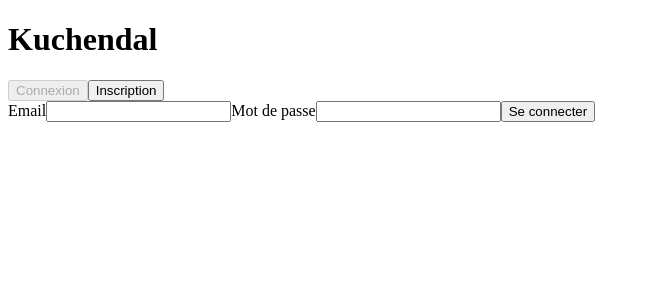
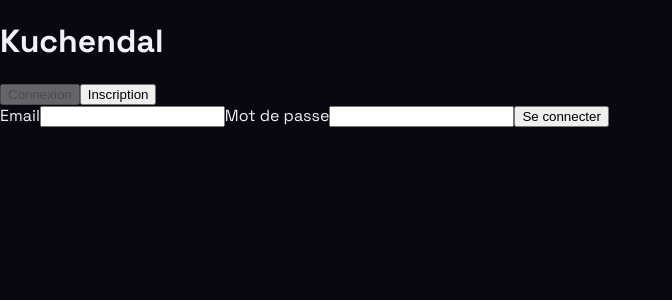
Before and after one commit to Sceptik23/kuchendal, a Next.js app in the folder apps/web/: page / in a window 1280 px wide. Shown: the top 300 px of the page, without its empty margins (0-672 px from the left). Built offline with nearby package versions, Linux system fonts and the light colour scheme; no server answers.

Commit message:
feat(ui): add design tokens and load Bungee/Space Grotesk fonts

```diff
--- a/apps/web/app/globals.css
+++ b/apps/web/app/globals.css
@@ -1,3 +1,12 @@
+@import '@kuhhandel/ui/src/tokens.css';
+
+body {
+  margin: 0;
+  background: var(--kd-bg);
+  color: var(--kd-text);
+  font-family: var(--kd-font-body);
+}
+
 /* 06_AUDIO_VFX.md §3: brief cosmetic pulse for a rare event's spotlight moment. */
 @keyframes pulse {
   0% {
--- a/apps/web/app/layout.tsx
+++ b/apps/web/app/layout.tsx
@@ -1,4 +1,19 @@
-import "./globals.css";
+import { Bungee, Space_Grotesk } from 'next/font/google';
+import './globals.css';
+
+const bungee = Bungee({
+  subsets: ['latin'],
+  weight: '400',
+  variable: '--font-bungee',
+  display: 'swap',
+});
+
+const spaceGrotesk = Space_Grotesk({
+  subsets: ['latin'],
+  weight: ['400', '500', '600', '700'],
+  variable: '--font-space-grotesk',
+  display: 'swap',
+});
 
 export const metadata = {
   title: 'Kuchendal',
@@ -7,7 +22,7 @@ export const metadata = {
 
 export default function RootLayout({ children }: { children: React.ReactNode }) {
   return (
-    <html lang="fr">
+    <html lang="fr" className={`${bungee.variable} ${spaceGrotesk.variable}`}>
       <body>{children}</body>
     </html>
   );
--- /dev/null
+++ b/packages/ui/src/tokens.css
@@ -0,0 +1,66 @@
+/* Kuchendal design tokens — values copied verbatim from the design handoff
+   README (OKLCH, psychedelic/fluo direction on a near-black base). */
+:root {
+  /* Base surfaces */
+  --kd-bg: oklch(14% 0.02 300);
+  --kd-surface: oklch(20% 0.03 300);
+  --kd-surface-alt: oklch(18% 0.02 300);
+  --kd-border: oklch(28% 0.02 300);
+
+  /* Text */
+  --kd-text: oklch(96% 0.01 300);
+  --kd-text-muted: oklch(75% 0.02 300);
+  --kd-text-subtle: oklch(65% 0.02 300);
+
+  /* Accents — never more than 1-2 active at once per screen */
+  --kd-accent-green: oklch(78% 0.27 140);
+  --kd-accent-pink: oklch(70% 0.28 340);
+  --kd-accent-cyan: oklch(80% 0.16 200);
+  --kd-accent-yellow: oklch(88% 0.19 100);
+  --kd-accent-orange: oklch(72% 0.19 45);
+
+  /* Rarity frame system (7 tiers) — ultra-secret is handled separately via
+     the holo conic-gradient below, it has no flat color. */
+  --kd-rarity-commun: oklch(60% 0.02 300);
+  --kd-rarity-rare: var(--kd-accent-cyan);
+  --kd-rarity-epique: var(--kd-accent-pink);
+  --kd-rarity-legendaire: var(--kd-accent-orange);
+  --kd-rarity-mythique: var(--kd-accent-yellow);
+  --kd-rarity-secret: var(--kd-accent-green);
+
+  /* Shape */
+  --kd-radius-sm: 12px;
+  --kd-radius-md: 16px;
+  --kd-radius-lg: 20px;
+
+  /* Spacing */
+  --kd-space-1: 4px;
+  --kd-space-2: 8px;
+  --kd-space-3: 12px;
+  --kd-space-4: 16px;
+  --kd-space-5: 24px;
+  --kd-space-6: 32px;
+  --kd-space-7: 48px;
+  --kd-space-8: 64px;
+
+  /* Fonts — --font-bungee / --font-space-grotesk are set on <html> by
+     next/font in apps/web/app/layout.tsx. */
+  --kd-font-display: var(--font-bungee), cursive;
+  --kd-font-body: var(--font-space-grotesk), sans-serif;
+}
+
+/* Animated holographic border for the Ultra-secret rarity tier. */
+@keyframes kd-holo-spin {
+  from {
+    --kd-holo-angle: 0deg;
+  }
+  to {
+    --kd-holo-angle: 360deg;
+  }
+}
+
+@property --kd-holo-angle {
+  syntax: '<angle>';
+  initial-value: 0deg;
+  inherits: false;
+}
```
